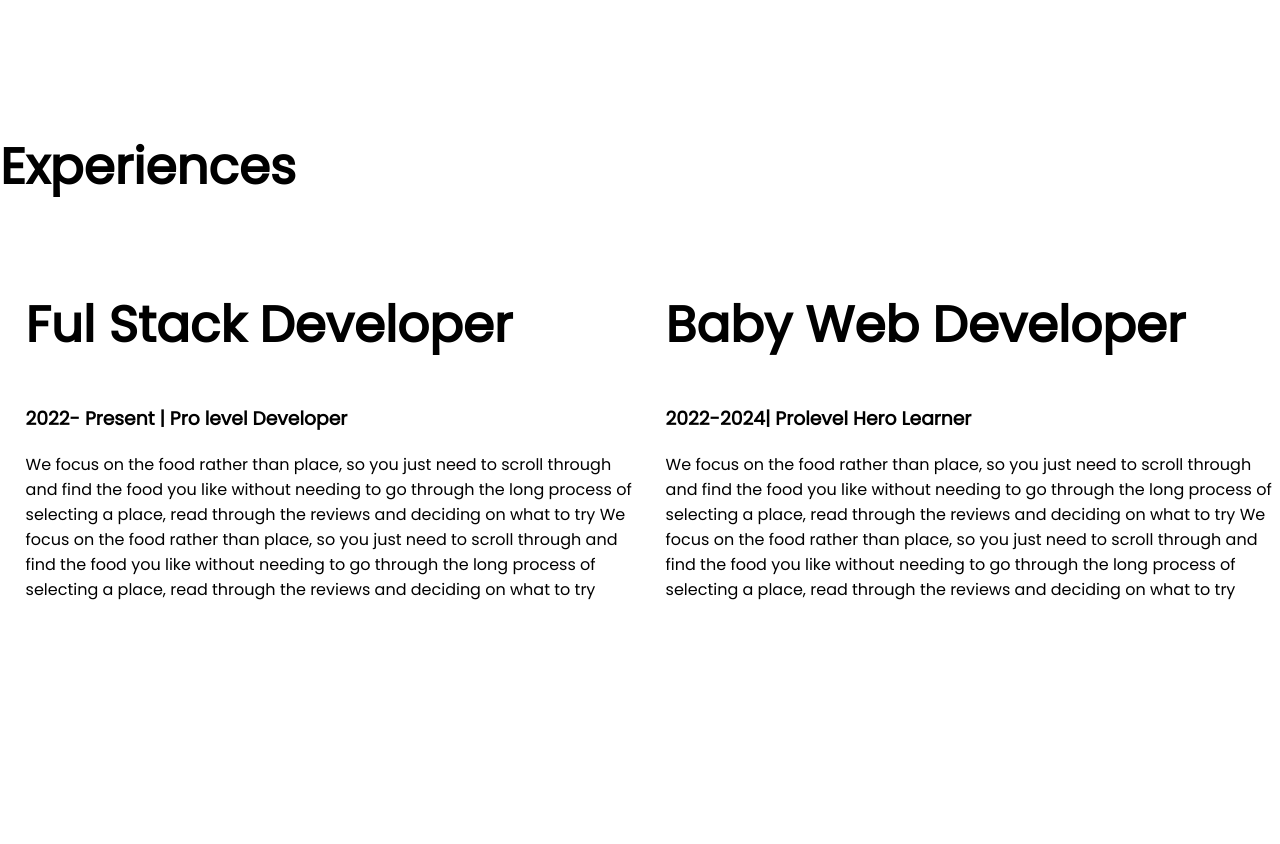
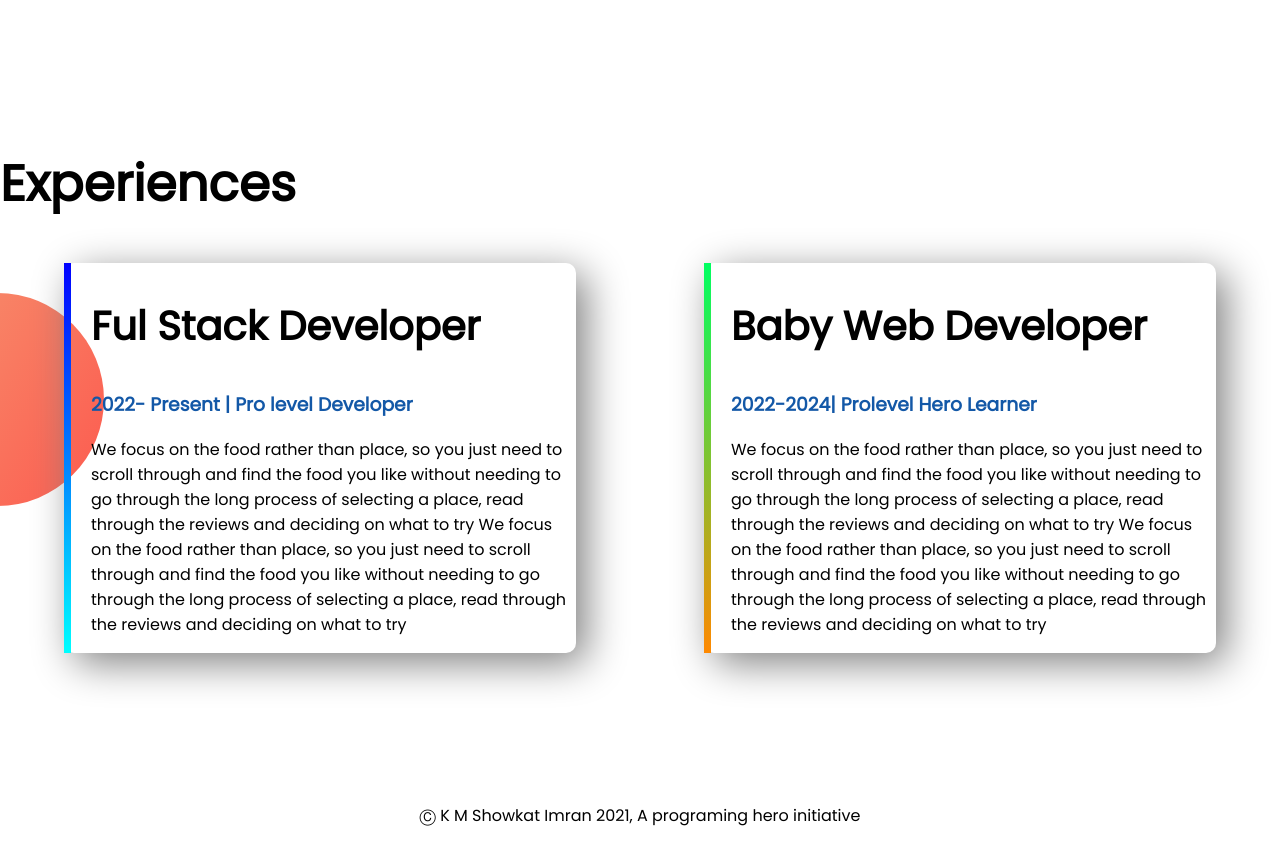
Before and after one commit to kmsi008/developer-portfolio, a plain HTML site: page index.html in a window 1280 px wide. Shown: the part 1480-2324 px from the top of the page. Before the commit the page ends 2248 px from the top, so only its background shows below. Drawn offline with Linux system fonts and the light colour scheme.

Commit message:
footer and experience added

```diff
--- a/index.html
+++ b/index.html
@@ -58,18 +58,18 @@
     <section class="experience-area">
         <h1>Experiences</h1>
         <div class="flexiable-container">
-            <div class="half-width">
-                <h1>Ful Stack Developer</h1>
-                <h3>2022- Present | Pro level Developer </h3>
+            <div id="web-dev-experience" class="experience-item">
+                <h2>Ful Stack Developer</h2>
+                <h3 class="name-color">2022- Present | Pro level Developer </h3>
                 <p>We focus on the food rather than place, so you just need to scroll through and find the food you like
                     without needing to go through the long process of selecting a place, read through the reviews and
                     deciding on what to try We focus on the food rather than place, so you just need to scroll through
                     and find the food you like without needing to go through the long process of selecting a place, read
                     through the reviews and deciding on what to try</p>
             </div>
-            <div class="half-width">
-                <h1>Baby Web Developer</h1>
-                <h3>2022-2024| Prolevel Hero Learner</h3>
+            <div id="baby-dev-experience" class="experience-item">
+                <h2>Baby Web Developer</h2>
+                <h3 class="name-color">2022-2024| Prolevel Hero Learner</h3>
                 <p>We focus on the food rather than place, so you just need to scroll through and find the food you like
                     without needing to go through the long process of selecting a place, read through the reviews and
                     deciding on what to try We focus on the food rather than place, so you just need to scroll through
@@ -78,7 +78,9 @@
             </div>
         </div>
     </section>
-
+    <footer>
+        <p>Ⓒ K M Showkat Imran 2021, A programing hero initiative </p>
+    </footer>
 
 </body>
 
--- a/style.css
+++ b/style.css
@@ -1,5 +1,8 @@
 h1{
     font-size: 50px;
+}
+h2{
+    font-size: 40px;
 }
 body{
     font-family: 'Poppins', sans-serif;
@@ -38,7 +41,38 @@ body{
     background-repeat: no-repeat;
     background-position: right;
 }
+.experience-area{
+    background-image: url(images/exp-bg.png);
+    background-repeat: no-repeat;
+    background-position: left;
+}
 .second-section{
     width: 50%;
     padding-right:10%;
 }
+.experience-item{
+    box-shadow: 10px 10px 10px gray;
+    border-radius: 10px;
+    width: 40%;
+    margin-left: 5%;
+    margin-right: 5%;
+    padding-left: 20px;
+    box-shadow: 10px 10px 40px gray;
+
+
+}
+
+#web-dev-experience{
+   border-left: 7px solid;
+   border-image: linear-gradient(blue, cyan);
+   border-image-slice: 1;
+}
+
+#baby-dev-experience{
+    border-left: 7px solid;
+   border-image: linear-gradient(rgb(0, 255, 98), rgb(255, 136, 0));
+   border-image-slice: 1;
+}
+footer p {
+    text-align: center;
+}
```
